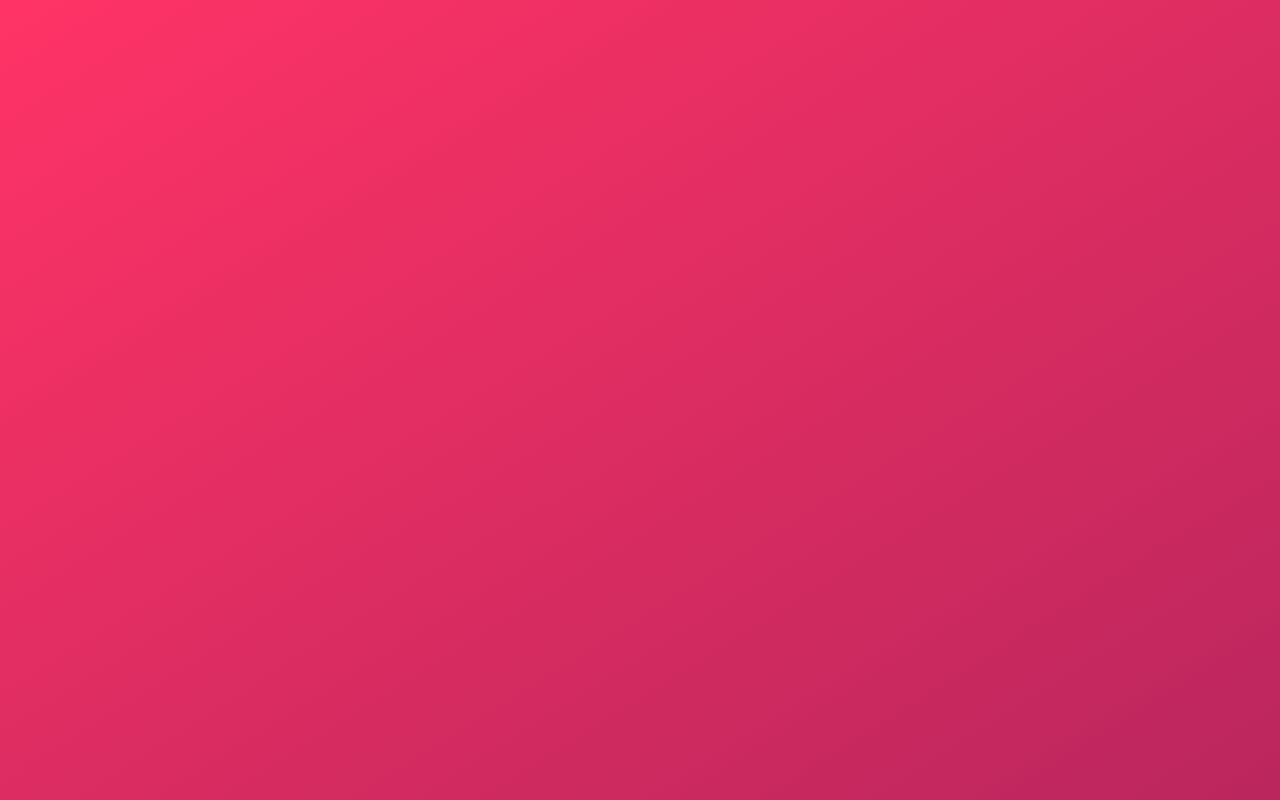
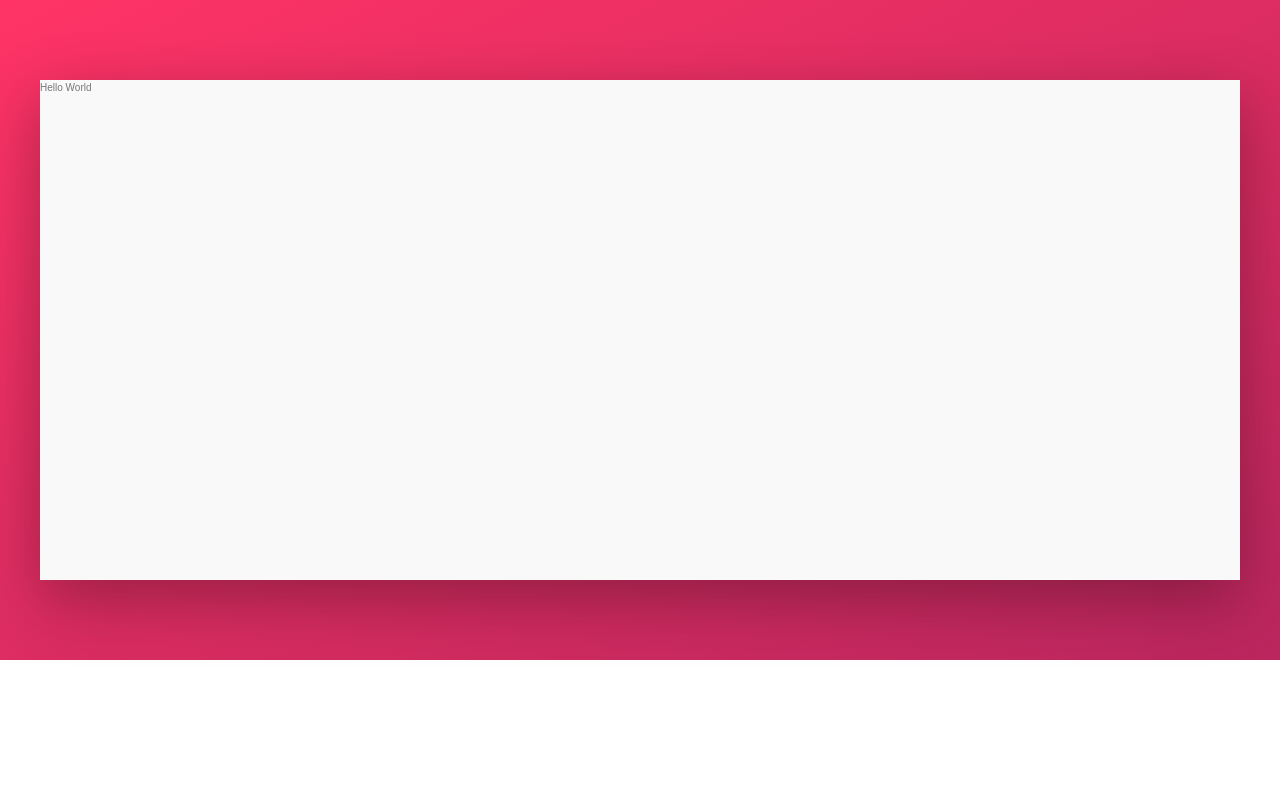
Before and after one commit to KSamra/trillo-react, a React (Create React App) app: page / in a window 1280 px wide. Built offline with nearby package versions, Linux system fonts and the light colour scheme.

Commit message:
fixed an issue on sizing of container component

```diff
--- a/src/App.js
+++ b/src/App.js
@@ -1,7 +1,14 @@
 import React from 'react';
-import Background from './components/Background';
 import {ThemeProvider} from 'styled-components';
 
+// Components
+import Background from './components/Background';
+import Container from './components/Container';
+
+// import Background2 from './components/Background2';
+// import Container2 from './components/Container2';
+
+// base theme
 const theme = {
   color_primary: '#eb2f64',
   color_primary_light: '#FF3366',
@@ -22,7 +29,12 @@ const theme = {
 const App = () => {
   return (
     <ThemeProvider theme={theme}>
-      <Background/>
+      <Background>
+        <Container>
+          Hello World
+        </Container>
+
+      </Background>
     </ThemeProvider>
   );
 }
--- a/src/components/Background.js
+++ b/src/components/Background.js
@@ -2,21 +2,16 @@ import styled from "styled-components";
 
 
 const Background = styled.div`
-  background: linear-gradient(
+  background-image: linear-gradient(
     to bottom right,
     ${props => props.theme.color_primary_light},
     ${props => props.theme.color_primary_dark});
   background-size: cover;
   background-repeat: no-repeat;
-
-  /* the default text color */
+  /* text color for all children */
   color: ${props => props.theme.color_grey_dark_2};
-
-  /* temporary */
-  min-height: 100vh;
-
-
-
+  min-height: 100%;
+  display: flex;
 `;
 
 
--- /dev/null
+++ b/src/components/Container.js
@@ -0,0 +1,12 @@
+import styled from 'styled-components';
+
+const Container = styled.div`
+  min-width: 120rem;
+  background-color: ${props => props.theme.color_grey_light_1};
+  box-shadow: ${props => props.theme.shadow_dark};
+  min-height: 50rem;
+  margin: 8rem auto;
+  justify-content: center;
+`;
+
+export default Container;
```
